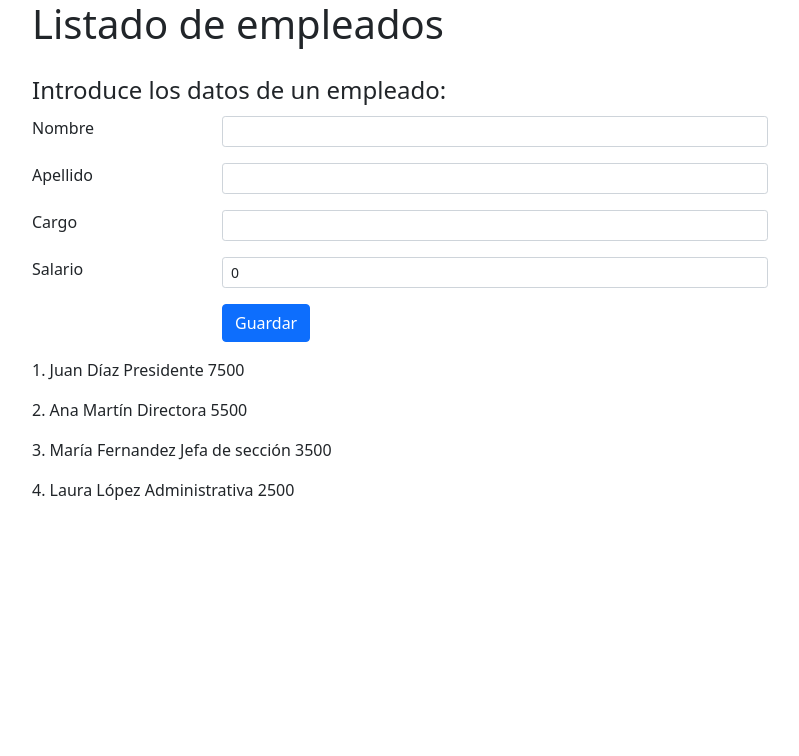
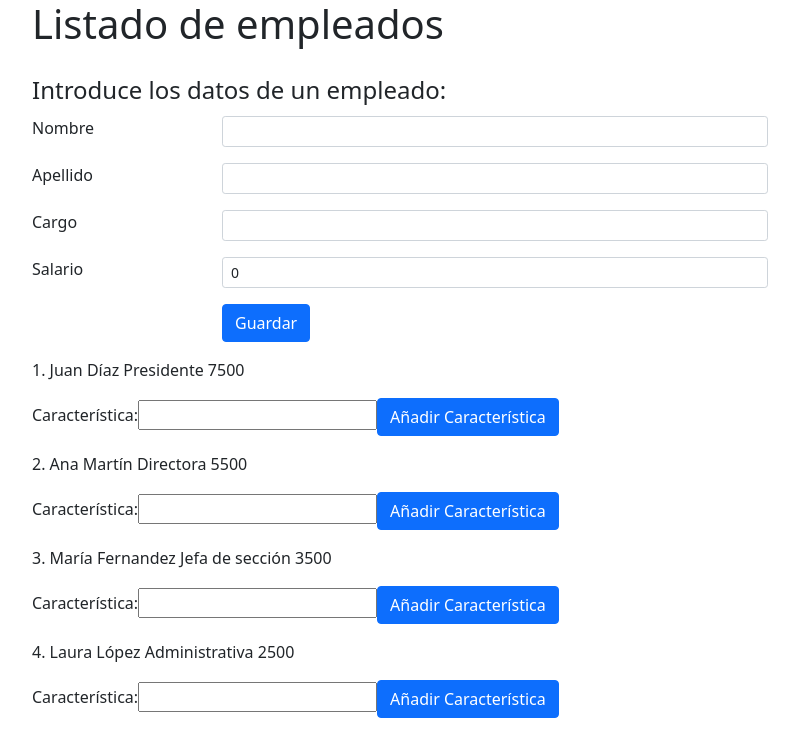
Before and after one commit to lauradillonar/angular005-empleados, an Angular app: page / in a window 1280 px wide. Shown: the top 756 px of the page, without its empty margins (50-849 px from the left). Built offline with nearby package versions, Linux system fonts and the light colour scheme.

Commit message:
Comunicacion desde componente hijo al padre - Curso PildorasInformaticas

```diff
--- a/src/app/caracteristicas-empleado/caracteristicas-empleado.component.html
+++ b/src/app/caracteristicas-empleado/caracteristicas-empleado.component.html
@@ -1 +1,3 @@
-<p>caracteristicas-empleado works!</p>
+<label>Característica: </label>
+<input type="text" #nuevaCaracteristica>
+<button (click)="agregaCaracteristicas(nuevaCaracteristica.value)" class="btn btn-primary">Añadir Característica</button>
--- a/src/app/caracteristicas-empleado/caracteristicas-empleado.component.ts
+++ b/src/app/caracteristicas-empleado/caracteristicas-empleado.component.ts
@@ -1,4 +1,4 @@
-import { Component, OnInit } from '@angular/core';
+import { Component, EventEmitter, OnInit, Output } from '@angular/core';
 
 @Component({
   selector: 'app-caracteristicas-empleado',
@@ -6,10 +6,15 @@
   styleUrls: ['./caracteristicas-empleado.component.css']
 })
 export class CaracteristicasEmpleadoComponent implements OnInit {
+  @Output() caracteristicasEmpleado = new EventEmitter<string>();
 
   constructor() { }
 
   ngOnInit(): void {
   }
 
+  agregaCaracteristicas(value: string){
+    this.caracteristicasEmpleado.emit(value);
+  }
+
 }
--- a/src/app/empleado-hijo/empleado-hijo.component.html
+++ b/src/app/empleado-hijo/empleado-hijo.component.html
@@ -3,4 +3,9 @@
         <div>
             {{indice+1}}. {{empleadoDeLista.nombre}} {{empleadoDeLista.apellido}} {{empleadoDeLista.cargo}} {{empleadoDeLista.salario}}
         </div>
+        <ul style="list-style:none;">
+            <li *ngFor="let caracteristica of arrayCaracteristicas">{{caracteristica}}</li>
+        </ul>
+        <app-caracteristicas-empleado (caracteristicasEmpleado)="agregarCaracteristica($event)"></app-caracteristicas-empleado>
+
     </div>
--- a/src/app/empleado-hijo/empleado-hijo.component.ts
+++ b/src/app/empleado-hijo/empleado-hijo.component.ts
@@ -16,4 +16,11 @@
   ngOnInit(): void {
   }
 
+  arrayCaracteristicas = [''];
+
+  agregarCaracteristica(nuevaCaracteristica:string){
+    this.arrayCaracteristicas.push(nuevaCaracteristica);
+
+  }
+
 }
```
